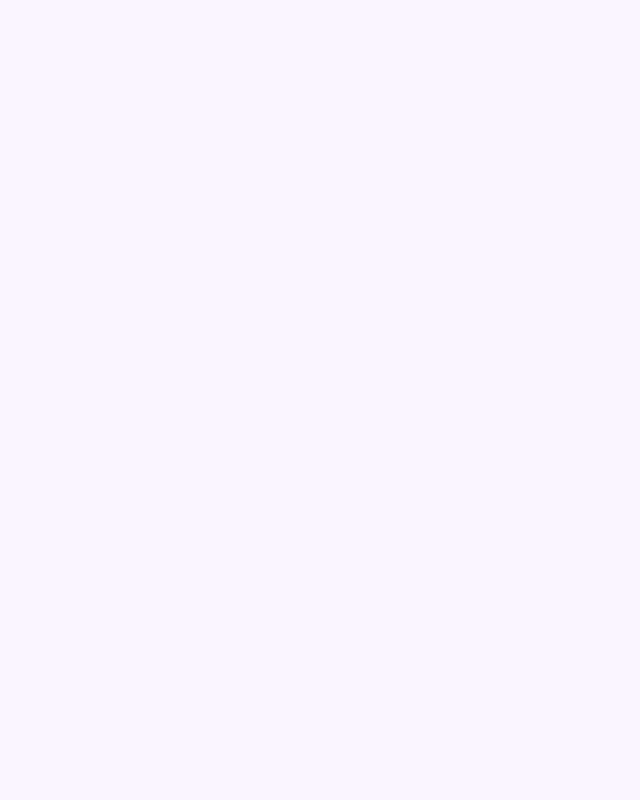
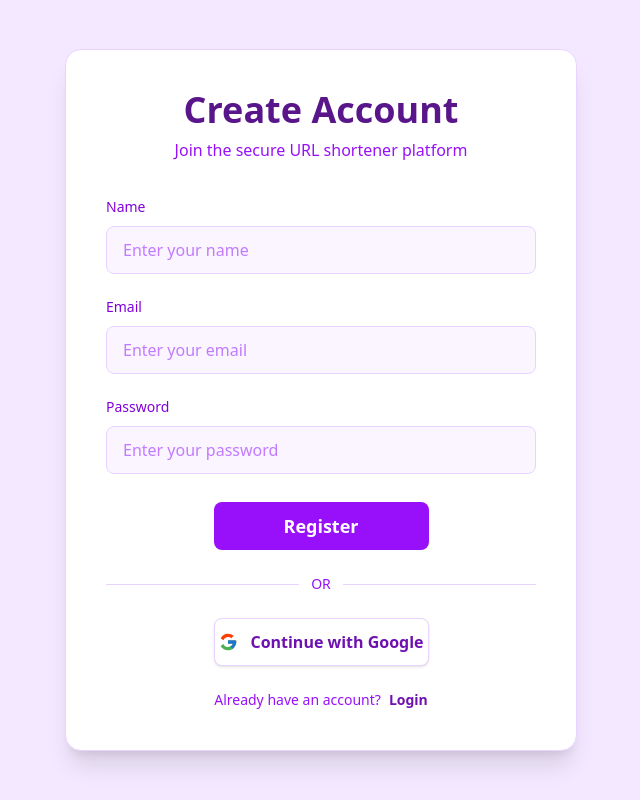
Before and after one commit to Developer-Sohail786/url-shortener-app, a Next.js app: page /register in a window 1280 px wide. Shown: the whole page, without its empty margins (319-959 px from the left). Built offline with nearby package versions, Linux system fonts and the light colour scheme.

Commit message:
SuSpense return fix

```diff
--- a/app/(auth)/register/page.js
+++ b/app/(auth)/register/page.js
@@ -3,8 +3,10 @@ export const dynamic = "force-dynamic";
 import { Suspense } from "react";
 import Register from "./register-component";
 
-export default function Page(){
-  <Suspense>
-    <Register/>
-  </Suspense>
+export default function Page() {
+  return (
+    <Suspense fallback={<div>Loading...</div>}>
+      <Register />
+    </Suspense>
+  );
 }
```
